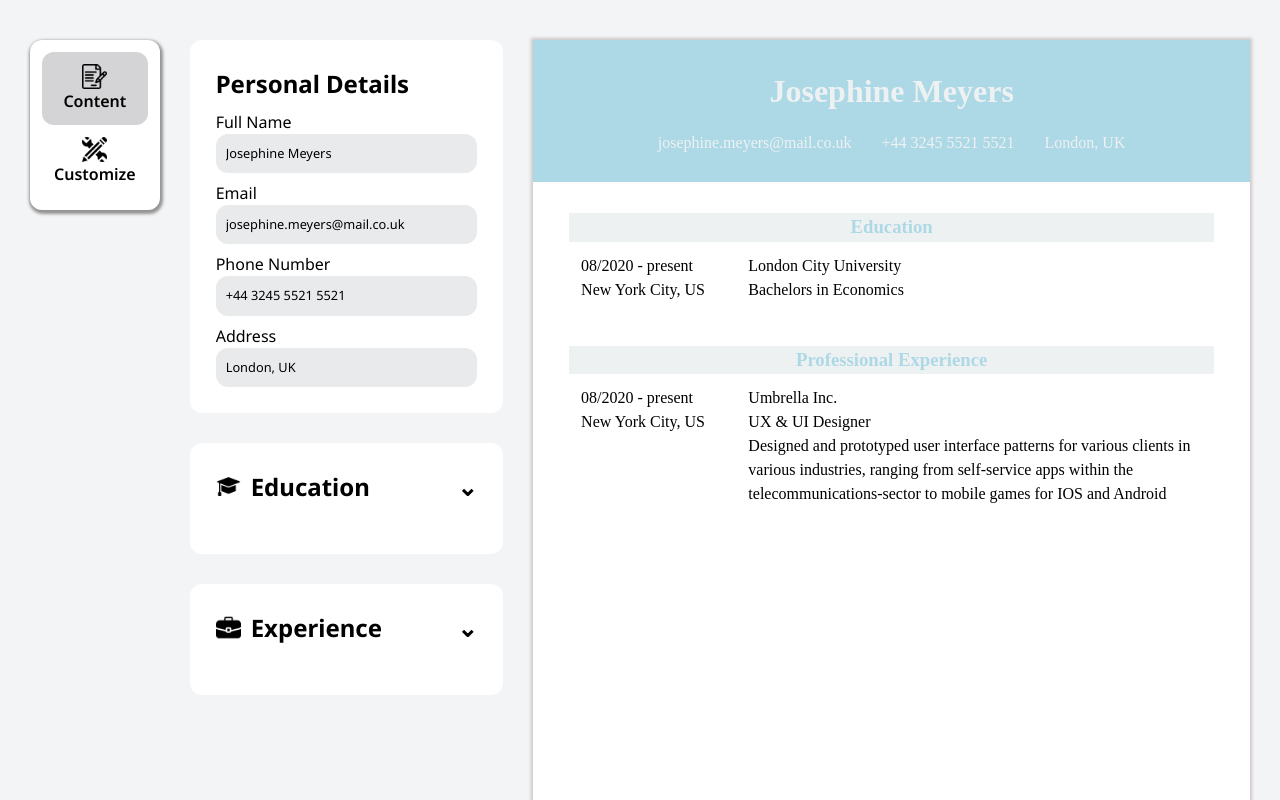
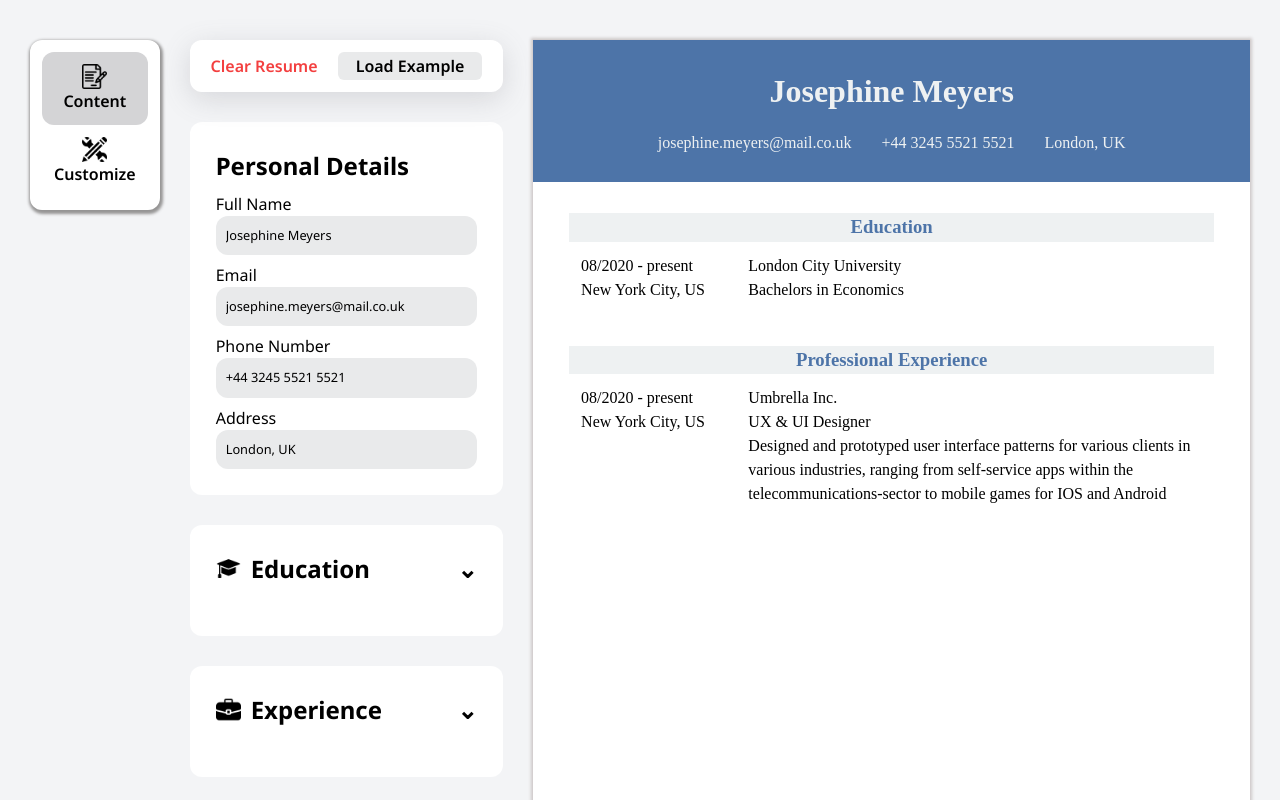
Before and after one commit to Ikerdiazmontilla/cv-application, a React (Vite) app in the folder app/: page / in a window 1280 px wide. Shown: the top 800 px of the page. Built offline with nearby package versions, Linux system fonts and the light colour scheme.

Commit message:
Add TemplateLoader, fully functional

```diff
--- a/app/package.json
+++ b/app/package.json
@@ -22,6 +22,7 @@
     "eslint-plugin-react": "^7.34.1",
     "eslint-plugin-react-hooks": "^4.6.0",
     "eslint-plugin-react-refresh": "^0.4.6",
-    "vite": "^5.2.0"
+    "vite": "^5.2.0",
+    "vite-plugin-svgr": "^4.2.0"
   }
 }
--- a/app/src/App.jsx
+++ b/app/src/App.jsx
@@ -4,19 +4,16 @@ import Menu from "./Menu"
 import Appearance from './appereance/Appearance';
 import CV from './cv/CV';
 import { v4 as uuidv4 } from 'uuid';
+import TemplateLoader from './TemplateLoader';
 
-function App() {
-  const [ isContent, setIsContent ] = useState(true);
-  const [ currentColor, setCurrentColor ] = useState('lightblue');
-  const [ backgroundColor, setBackgroundColor ] = useState('#EEF1F2')
-  const [ currentFont, setCurrentFont ] = useState('serif');
-  const [ pD, setPD ] = useState({
+const initialPD = {
   name: "Josephine Meyers",
   email: "josephine.meyers@mail.co.uk",
   phone: "+44 3245 5521 5521",
   address: "London, UK"
-    });
-  const [ educationValues, setEducationValues ] = useState({
+  }
+
+const initialEducationValues = {
   london: {
     school: 'London City University',
     degree: 'Bachelors in Economics',
@@ -25,10 +22,9 @@ function App() {
     location: 'New York City, US',
     id: 'london',
     },
-  })
-  const [ educationCurrentID, setEducationCurrentID ] = useState(null)
-  const [ experienceCurrentID, setExperienceCurrentID ] = useState(null)
-  const [ experienceValues, setExperienceValues ] = useState({
+}
+
+const initialExperienceValues = {
   umbrella: {
     name: 'Umbrella Inc.',
     position: 'UX & UI Designer',
@@ -38,7 +34,18 @@ function App() {
     description: 'Designed and prototyped user interface patterns for various clients in various industries, ranging from self-service apps within the telecommunications-sector to mobile games for IOS and Android',
     id: 'umbrella',
     },
-  })
+}
+
+function App() {
+  const [ isContent, setIsContent ] = useState(true);
+  const [ currentColor, setCurrentColor ] = useState('#4D74A8');
+  const [ backgroundColor, setBackgroundColor ] = useState('#EEF1F2')
+  const [ currentFont, setCurrentFont ] = useState('serif');
+  const [ pD, setPD ] = useState(initialPD);
+  const [ educationValues, setEducationValues ] = useState(initialEducationValues)
+  const [ educationCurrentID, setEducationCurrentID ] = useState(null)
+  const [ experienceCurrentID, setExperienceCurrentID ] = useState(null)
+  const [ experienceValues, setExperienceValues ] = useState(initialExperienceValues)
 
   const handleMenuClick = (event) => {
     document.querySelectorAll('.menu-btn').forEach(btn => btn.classList.remove('active'))
@@ -55,6 +62,17 @@ function App() {
     setPD({...pD, [key]: event.target.value});
   }
 
+  function loadResume() {
+    setPD(initialPD);
+    setEducationValues(initialEducationValues);
+    setExperienceValues(initialExperienceValues);
+  }
+
+  function clearResume() {
+    setPD({});
+    setEducationValues({});
+    setExperienceValues({});
+  }
 
   const handleVisuals = (event) => {
     const cv = document.querySelector('.cv');
@@ -169,8 +187,11 @@ function App() {
   return (
     <div className="body">
       <Menu handleMenuClick={handleMenuClick}/>
+      <div>
+        <TemplateLoader loadResume={loadResume} clearResume={clearResume}/>
         {isContent === true ? <Content handleDetailsChange={handleDetailsChange} educationObject={educationObject} experienceObject={experienceObject}/>
         : <Appearance handleVisuals={handleVisuals} handleColorChange={handleColorChange} handleChangeFont={handleChangeFont}/>}
+      </div>
       <CV personalDetails={pD} educationValues={educationValues} experienceValues={experienceValues}/>
     </div>
   )
--- /dev/null
+++ b/app/src/TemplateLoader.jsx
@@ -0,0 +1,11 @@
+
+
+export default function TemplateLoader({loadResume, clearResume}) {
+  return(
+    <div className='template-loader'>
+      <button className="clear-resume" onClick={clearResume}>Clear Resume</button>
+      <button className="load-example" onClick={loadResume}>Load Example</button>
+    </div>
+  )
+
+}
--- a/app/src/content/Field.jsx
+++ b/app/src/content/Field.jsx
@@ -18,7 +18,7 @@ export default function Field({ label, id, initValue = "", handleChange = () =>
   return (
     <div className="field">
       <label htmlFor={id}>{label}{isRequired === true && <span>Required</span>}</label>
-      <input value={value} type="text" id={id} onChange={onWrite}/>
+      { id === 'description' ? <textarea id={id} onChange={onWrite}>{value}</textarea> :<input value={value} type="text" id={id} onChange={onWrite}/>}
     </div>
   )
 }
--- a/app/src/cv/Header.jsx
+++ b/app/src/cv/Header.jsx
@@ -1,11 +1,13 @@
+
+
 export default function Header({name , email, phone, address}) {
   return(
     <div className="header">
       <h1>{name}</h1>
       <div className="header-wrapper">
-        <div className="email">{email}</div>
-        <div className="phone">{phone}</div>
-        <div className="address">{address}</div>
+        {email ? <div className="email">  {email}</div>: ""}
+        {phone ? <div className="phone">  {phone}</div>: ""}
+        {address ? <div className="address"> {address}</div>: ""}
       </div>
     </div>
   )
--- a/app/src/cv/Information.jsx
+++ b/app/src/cv/Information.jsx
@@ -4,7 +4,7 @@ export default function Information({ title, sections, isEducation = false }) {
 
   return(
     <div className="information">
-      <h3>{title}</h3>
+      {Object.keys(sections).length === 0 ? "": <h3>{title}</h3>}
       {Object.values(sections).map((section) => {
         let values;
           if(isEducation === true) {
--- a/app/src/style.css
+++ b/app/src/style.css
@@ -70,6 +70,7 @@ img{
   --required-color: rgb(78, 77, 77);
   --cv-shadow: 0px 0px 3px 2px rgb(206, 200, 200);
   --content-shadow:  1px 2px 3px 2px rgb(150, 149, 149);
+  --template-loader-shadow:0 7px 29px 0 hsla(240, 5%, 41%, .2);
   --border-radius:12px;
   --top-space: 5vh;
   --gap: 30px;
@@ -179,7 +180,7 @@ label > span{
   color: var(--required-color);
 }
 
-input[type="text"]{
+input[type="text"], textarea{
   border-radius: var(--border-radius);
   border: none;
   background-color: var(--input-background);
@@ -189,7 +190,7 @@ input[type="text"]{
   transition: outline 0.3s;
 }
 
-input[type="text"]:focus{
+input[type="text"]:focus, textarea:focus{
   outline: 2px solid var(--outline-color);
 }
 
@@ -414,6 +415,15 @@ input[type="color"]{
   justify-content: center;
 }
 
+.header-wrapper > div{
+  display: flex;
+  gap: 5px;
+}
+
+.icon {
+  fill: var(--current-background-color);
+}
+
 .information{
   width: 100%;
   display: flex;
@@ -440,3 +450,31 @@ h3{
   color: var(--current-color);
   text-align: center;
 }
+
+.template-loader{
+  display: flex;
+  padding: 12px;
+  align-items: center;
+  justify-content: center;
+  box-shadow: var(--template-loader-shadow);
+  background-color: var(--content-background);
+  border-radius: var(--border-radius);
+  margin-bottom: var(--gap);
+  position: sticky;
+  top: 8px;
+  gap: 20px;
+  font-weight: 600;
+}
+
+.clear-resume{
+  display: flex;
+  align-items: center;
+  color: rgb(243, 63, 63);
+}
+
+.load-example{
+  background-color: var(--input-background);
+  width: 50%;
+  border-radius: 6px;
+  padding: 2px;
+}
```
Also changed, not shown: app/src/pseudocode.txt, 1 other file (tests, documents, lock files or other folders). Lines whose indentation alone changed are shown as unchanged.
